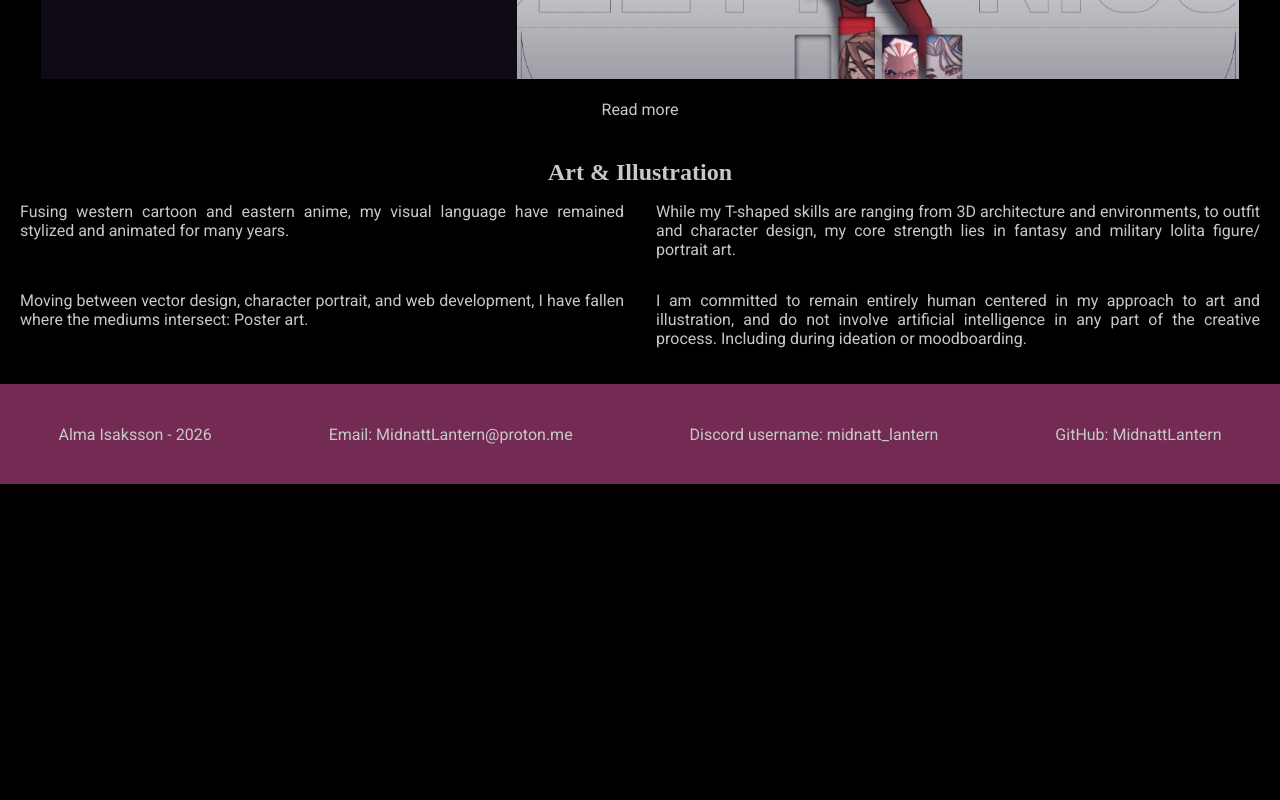
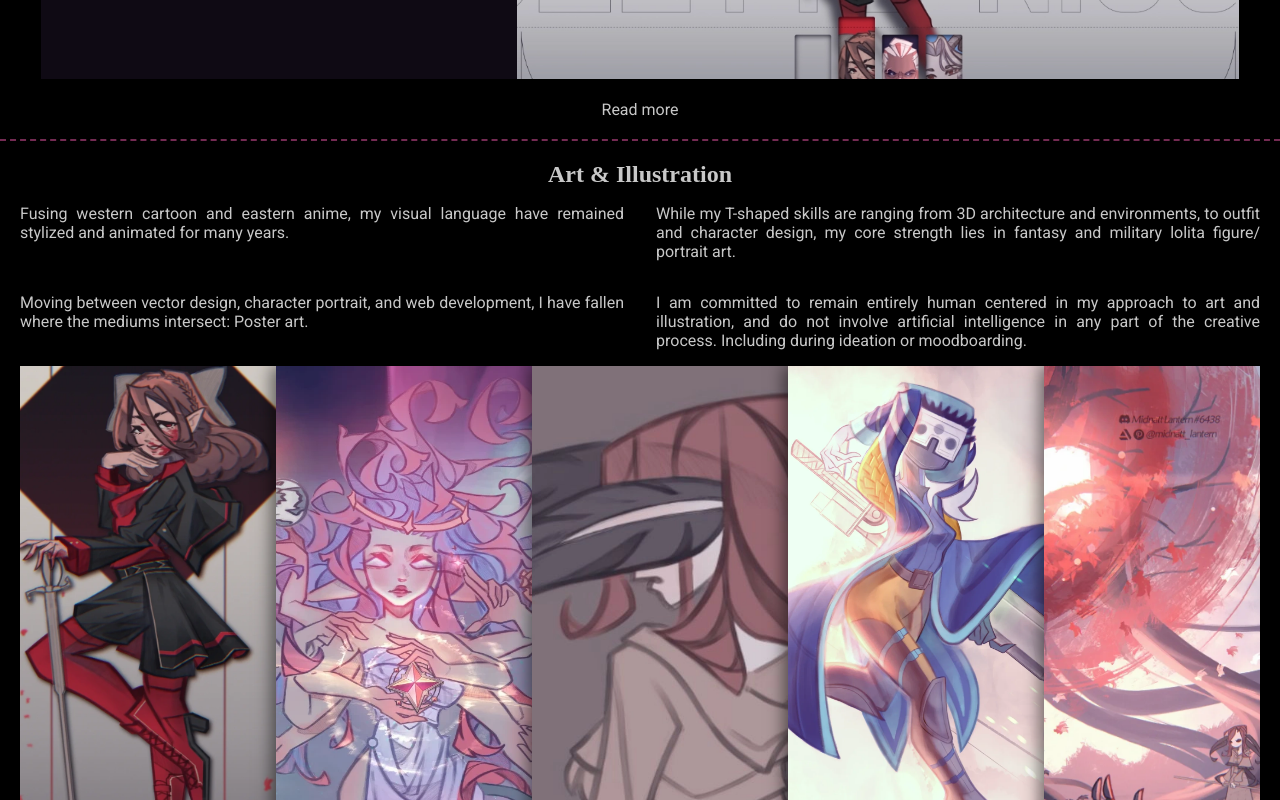
Before and after one commit to MidnattLantern/portfolio, a React (Vite) app: page / in a window 1280 px wide. Shown: the part 2160-2960 px from the top of the page. Before the commit the page ends 2644 px from the top, so only its background shows below. Built offline with nearby package versions, Linux system fonts and the light colour scheme; a web font is replaced by a local one.

Commit message:
(feature): Create preview gallery

```diff
--- a/src/App.tsx
+++ b/src/App.tsx
@@ -5,6 +5,12 @@ import FullStackImage from "./assets/full-stack.webp";
 import MoraGoddessSnapshotImage from "./assets/mora-goddess-snapshot.webp";
 import KorainGodSnapshotImage from "./assets/korain-god-snapshot.webp";
 import MultiCoRosterSnapshotImage from "./assets/multico-roster-snapshot.webp";
+import NicoletteImage from "./assets/nicolette.webp";
+import MoreBustImage from "./assets/mora-goddess-bust-portrait.webp";
+import FeatheredEarsImage from "./assets/feathered-ears.webp";
+import InfiniteBreadImage from "./assets/infinite-bread-avatar.webp";
+import IvyGraveyardImage from "./assets/ivy-graveyard.webp";
+import HairAndEyesImage from "./assets/hair-and-eyes.webp";
 
 function LandingBanner() {
     return (
@@ -150,6 +156,44 @@ function IllustrationPreview() {
                 <p>Moving between vector design, character portrait, and web development, I have fallen where the mediums intersect: Poster art.</p>
                 <p>I am committed to remain entirely human centered in my approach to art and illustration, and do not involve artificial intelligence in any part of the creative process. Including during ideation or moodboarding.</p>
             </div>
+            <div className="illustration-preview_art-gallery">
+                <img
+                src={NicoletteImage}
+                alt="Painting of a girl with red and clothes holding a rapier"
+                title="Nicolette"
+                loading="lazy"
+                />
+                <img
+                src={MoreBustImage}
+                alt="Painting of a goddess with ten arms and blue-pink flowing hair"
+                title="Mora Goddess Bust Portrait"
+                loading="lazy"
+                />
+                <img
+                src={FeatheredEarsImage}
+                alt="Painting of a red haired figure facing sideways, red hairs and massive black leaves covering their eyes"
+                title="Feathered Ears"
+                loading="lazy"
+                />
+                <img
+                src={InfiniteBreadImage}
+                alt="Painting of a sci-fi warrior in a leap carrying a massive sword"
+                title="Infinite bread avatar"
+                loading="lazy"
+                />
+                <img
+                src={IvyGraveyardImage}
+                alt="Painting of a red surreal landscape with a massive laying hand and a small character"
+                title="Ivy graveyard"
+                loading="lazy"
+                />
+                <img
+                src={HairAndEyesImage}
+                alt="Painting of a figure with horns and long hair covering the figure's body and surreal eyes resting on the figure's hair"
+                title="Hair and eyes"
+                loading="lazy"
+                />
+            </div>
         </section>
     )
 }
--- a/src/_phone.scss
+++ b/src/_phone.scss
@@ -170,13 +170,31 @@
 }
 
 .illustration-preview {
+    position: relative;
     padding: 20px;
+    border-top: 2px dashed var(--color-theme-transparent);
 }
 
 .illustration-preview_text-alignment {
     text-align: justify;
     display: flex;
     flex-direction: column;
+}
+
+.illustration-preview_art-gallery {
+    display: grid;
+    grid-template-columns: repeat(6, 1fr);
+    overflow-x: scroll;
+    overflow-y: hidden;
+    margin-bottom: 50px;
+
+    img {
+        position: relative;
+        width: 20vw;
+        height: 40vw;
+        object-fit: cover;
+        box-shadow: -5px 0 15px var(--color-shadow);
+    }
 }
 
 footer {
```
